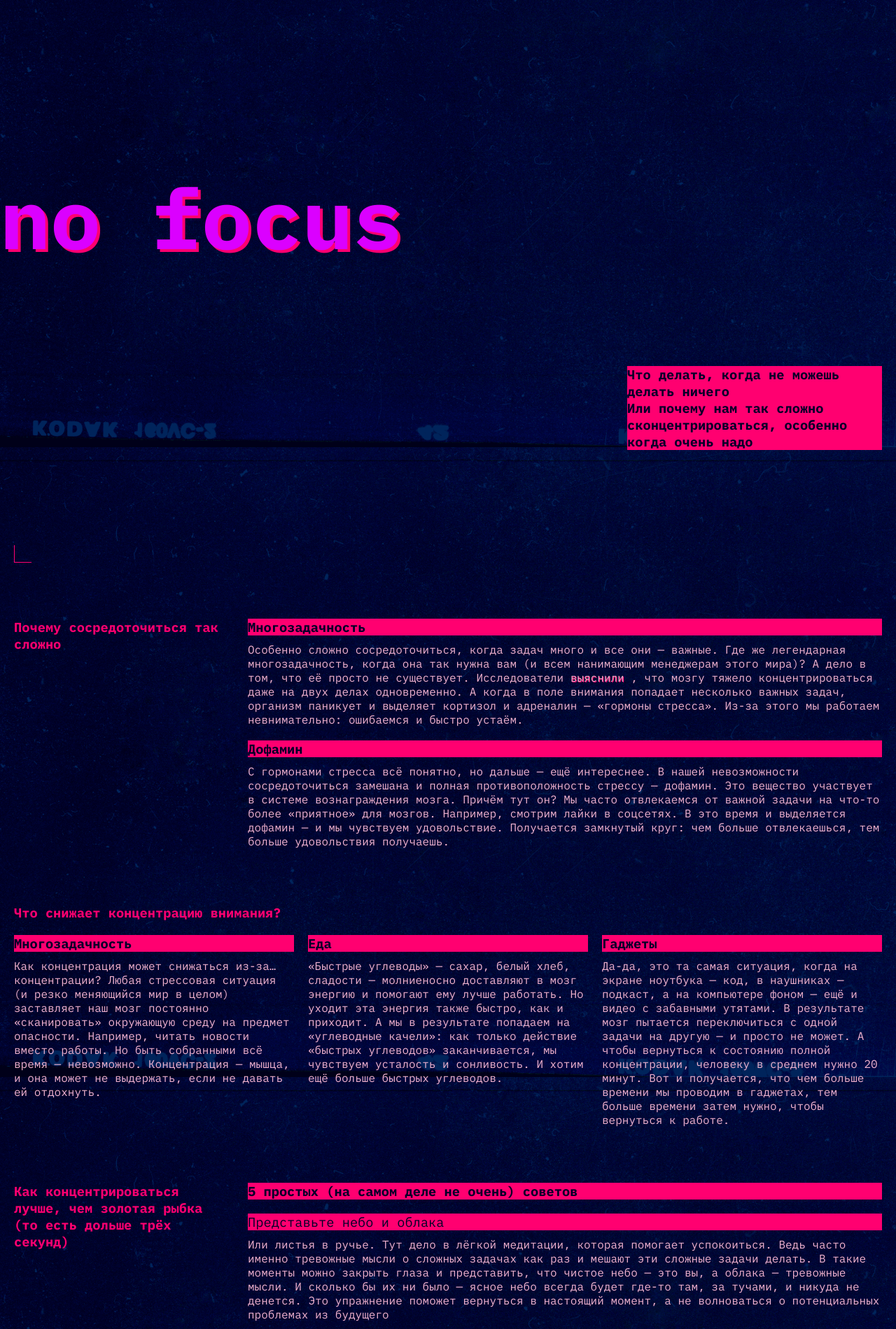
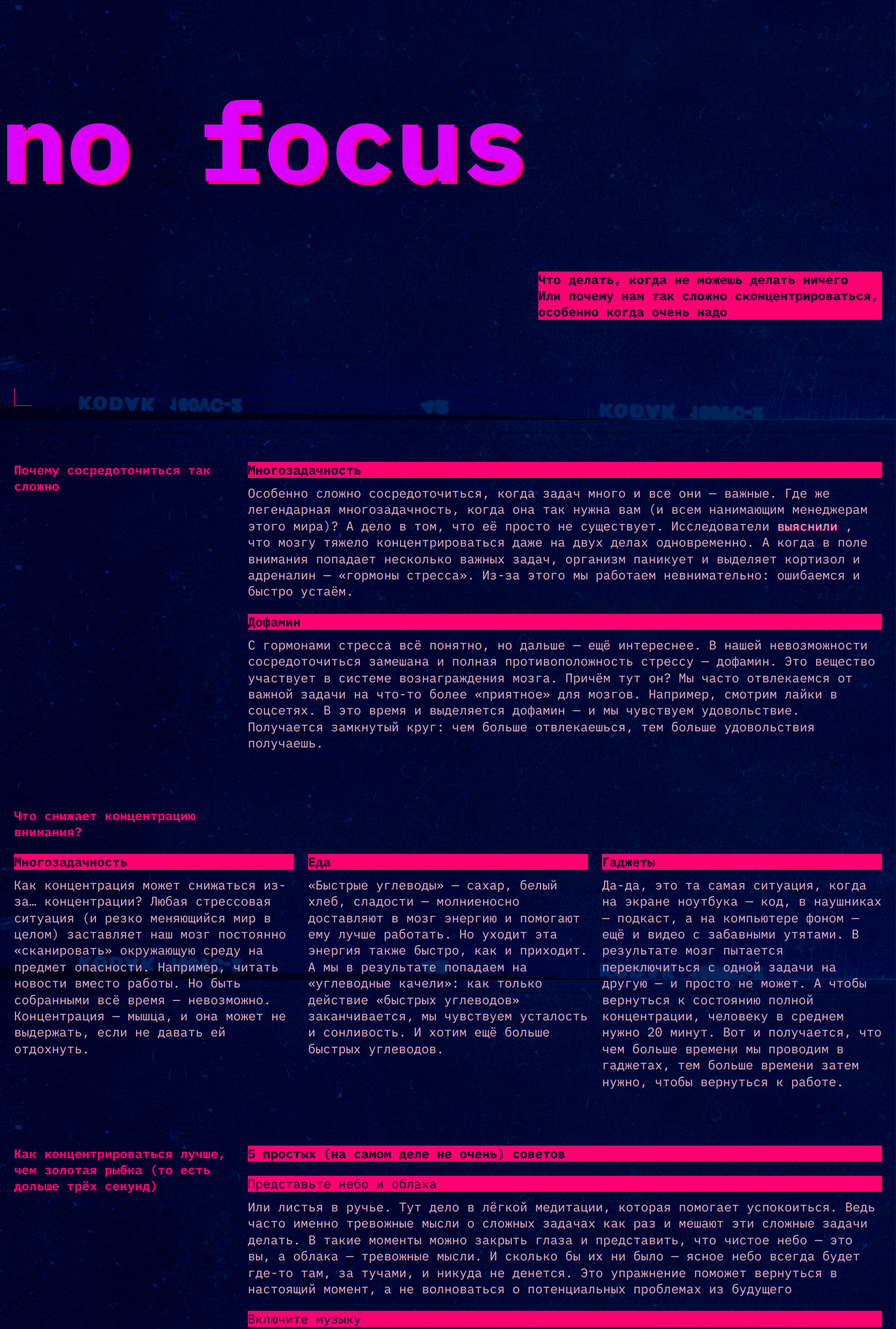
Before and after one commit to LazarevaVictoriaYandexMail/slozhno-sosredotochitsya-fd, a plain HTML site: page index.html in a window 1280 px wide. Shown: the part 200-2099 px from the top of the page at 70% size. Drawn offline with Linux system fonts and the light colour scheme.

Commit message:
правки по ревью

```diff
--- a/index.html
+++ b/index.html
@@ -9,7 +9,6 @@
     <link rel="stylesheet" href="./fonts/fonts.css" />
     <link rel="stylesheet" href="./styles/variables.css" />
     <link rel="stylesheet" href="./styles/globals.css" />
-    <link rel="stylesheet" href="./styles/dark.css" />
     <link rel="stylesheet" href="./styles/light.css" />
     <link rel="stylesheet" href="./styles/style.css" />
     <link rel="icon" href="./images/favicon.svg" type="image/svg+xml" />
@@ -50,21 +49,21 @@
       </nav>
 
       <h1 class="main-title">No focus</h1>
-      <h3 class="article-heading">
+      <h2 class="article-heading">
         Что делать, когда не можешь делать ничего<br />
         Или почему нам так сложно сконцентрироваться, особенно когда очень надо
-      </h3>
+      </h2>
     </header>
 
     <main class="main">
       <!-- Главный заголовок -->
 
       <section class="content-section">
-        <h3 class="section-title">Почему сосредоточиться так сложно</h3>
+        <h2 class="section-title">Почему сосредоточиться так сложно</h2>
 
         <div class="article-block">
           <article>
-            <h3 class="article-heading">Многозадачность</h3>
+            <h2 class="article-heading">Многозадачность</h2>
             <p class="article-text">
               Особенно сложно сосредоточиться, когда задач много и все они —
               важные. Где же легендарная многозадачность, когда она так нужна
@@ -78,7 +77,7 @@
             </p>
           </article>
           <article>
-            <h3 class="article-heading">Дофамин</h3>
+            <h2 class="article-heading">Дофамин</h2>
             <p class="article-text">
               С гормонами стресса всё понятно, но дальше — ещё интереснее. В
               нашей невозможности сосредоточиться замешана и полная
@@ -94,10 +93,10 @@
       </section>
 
       <section class="content-section direction-vertical">
-        <h3 class="section-title">Что снижает концентрацию внимания?</h3>
+        <h2 class="section-title">Что снижает концентрацию внимания?</h2>
         <div class="article-block">
           <article>
-            <h3 class="article-heading">Многозадачность</h3>
+            <h2 class="article-heading">Многозадачность</h2>
             <p class="article-text">
               Как концентрация может снижаться из-за… концентрации? Любая
               стрессовая ситуация (и резко меняющийся мир в целом) заставляет
@@ -108,7 +107,7 @@
             </p>
           </article>
           <article>
-            <h3 class="article-heading">Еда</h3>
+            <h2 class="article-heading">Еда</h2>
             <p class="article-text">
               «Быстрые углеводы» — сахар, белый хлеб, сладости — молниеносно
               доставляют в мозг энергию и помогают ему лучше работать. Но уходит
@@ -119,7 +118,7 @@
             </p>
           </article>
           <article>
-            <h3 class="article-heading">Гаджеты</h3>
+            <h2 class="article-heading">Гаджеты</h2>
             <p class="article-text">
               Да-да, это та самая ситуация, когда на экране ноутбука — код, в
               наушниках — подкаст, а на компьютере фоном — ещё и видео с
@@ -134,10 +133,10 @@
       </section>
 
       <section class="content-section">
-        <h3 class="section-title">
+        <h2 class="section-title">
           Как концентрироваться лучше, чем золотая рыбка (то есть дольше трёх
           секунд)
-        </h3>
+        </h2>
 
         <div class="article-block">
           <h3 class="article-heading">
@@ -145,7 +144,7 @@
           </h3>
 
           <article>
-            <h3 class="article-heading regular">Представьте небо и облака</h3>
+            <h2 class="article-heading regular">Представьте небо и облака</h2>
             <p class="article-text">
               Или листья в ручье. Тут дело в лёгкой медитации, которая помогает
               успокоиться. Ведь часто именно тревожные мысли о сложных задачах
@@ -158,7 +157,7 @@
             </p>
           </article>
           <article>
-            <h3 class="article-heading regular">Включите музыку</h3>
+            <h2 class="article-heading regular">Включите музыку</h2>
             <p class="article-text">
               Но не любую, и не любимую. Любимая может быть связана с сильными
               положительными эмоциями, которые тоже очень сильно отвлекают.
@@ -167,7 +166,7 @@
             </p>
           </article>
           <article>
-            <h3 class="article-heading regular">Прогуляйтесь</h3>
+            <h2 class="article-heading regular">Прогуляйтесь</h2>
             <p class="article-text">
               Или даже пробегитесь. Лучше найти парк или лес: один эксперимент
               <a href="#" target="_blank">показал,</a> что созерцание природы
@@ -179,7 +178,7 @@
             </p>
           </article>
           <article>
-            <h3 class="article-heading regular">Хорошо ешьте</h3>
+            <h2 class="article-heading regular">Хорошо ешьте</h2>
             <p class="article-text">
               Мы — не ваша бабушка, но это правда важно. Выбирайте продукты,
               которые препятствуют резким скачкам сахара в крови. Например, с
@@ -188,7 +187,7 @@
             </p>
           </article>
           <article>
-            <h3 class="article-heading regular">Читайте</h3>
+            <h2 class="article-heading regular">Читайте</h2>
             <p class="article-text">
               Настоящие бумажные книги. Это правда помогает с концентрацией:
               чтобы прочитать пост в соцсети, достаточно нескольких минут или
@@ -200,34 +199,34 @@
       </section>
 
       <section class="images-section">
-        <h3 class="section-title">А можно в картинках?</h3>
+        <h2 class="section-title">А можно в картинках?</h2>
         <div class="grid-container">
           <img
-            src="/images/sunset.png"
+            src="./images/sunset.png"
             alt="Закат над горизонтом в горах"
             class="grid-item sunset-image"
             loading="lazy"
           />
           <img
-            src="/images/ice-cream.png"
+            src="./images/ice-cream.png"
             alt="Разноцветное мороженое в вафельном рожке"
             class="grid-item ice-cream-image"
             loading="lazy"
           />
           <img
-            src="/images/tape.png"
+            src="./images/tape.png"
             alt="Старая аудиокассета для магнитофона"
             class="grid-item tape-image"
             loading="lazy"
           />
           <img
-            src="/images/books.png"
+            src="./images/books.png"
             alt="Стопка книг на столе"
             class="grid-item books-image"
             loading="lazy"
           />
           <img
-            src="/images/street.png"
+            src="./images/street.png"
             alt="Опустевшая городска улица"
             class="grid-item street-image"
             loading="lazy"
--- a/styles/light.css
+++ b/styles/light.css
@@ -5,6 +5,7 @@
   --text: #353430;
   --accent: #ff8dcb;
   --section-accent-color: var(--text);
+  --button-hover-border-color: #32312D66;
   --button-color: var(--text);
   --heading-sec: var(--text);
   --size-base: 18px;
--- a/styles/style.css
+++ b/styles/style.css
@@ -1,9 +1,9 @@
-
 .page {
   display: grid;
-  gap: clamp(40px, 5vw, 60px);
+  gap: clamp(40px, 22.72px + 4.85vw, 60px);
   background-color: var(--bg-color);
   background-image: var(--bg-image);
+  background-size: cover;
   background-position: center;
   background-attachment: fixed;
 }
@@ -102,6 +102,16 @@
   text-transform: lowercase;
 }
 
+.header__theme-menu-button:hover {
+  border: 1px solid var(--button-hover-border-color);
+}
+
+.header__theme-menu-button:focus {
+  outline: none;
+  border: none;
+  border-bottom: 1px solid var(--button-color);
+}
+
 .header__theme-menu-button_active {
   border: 1px solid var(--button-color);
   pointer-events: none;
@@ -109,7 +119,7 @@
 
 .main-title {
   color: var(--heading-accent);
-  font-size: var(--size-h);
+  font-size: var(--size-s);
   text-transform: lowercase;
   font-weight: var(--weight-bold);
   line-height: 83%;
@@ -125,7 +135,7 @@
 
 .main {
   display: grid;
-  gap: clamp(50px, 10vw, 80px);
+  gap: 50px;
   padding-left: clamp(10px, 2.5vw, 20px);
   padding-right: clamp(10px, 2.5vw, 20px);
 }
@@ -138,6 +148,7 @@
 .section-title {
   background-color: transparent;
   color: var(--section-accent-color);
+  font-size: 18px;
 }
 
 .article-block {
@@ -150,6 +161,7 @@
   background-color: var(--accent);
   font-weight: var(--weight-bold);
   color: var(--heading-sec);
+  font-size: 18px;
 }
 
 .header .article-heading {
@@ -180,7 +192,6 @@ a:focus {
 }
 
 .images-section {
-  margin-bottom: 40px;
   display: grid;
   gap: 10px;
 }
@@ -203,14 +214,22 @@ a:focus {
 }
 
 @media (width >= 768px) {
-  .header {
-    height: 100vh;
+  .header,
+  .footer {
     min-height: 1024px;
   }
 
   .header > .article-heading {
     margin-left: auto;
     max-width: 364px;
+  }
+
+  .main {
+    gap: 80px;
+  }
+
+  .main-title {
+    font-size: var(--size-m);
   }
 
   .header > .main-title {
@@ -226,6 +245,14 @@ a:focus {
     grid-template-columns: auto;
   }
 
+  .direction-vertical .section-title {
+    max-width: 236px;
+  }
+
+  .images-section {
+    gap: 20px;
+  }
+
   .grid-container {
     grid-template-columns: repeat(3, 1fr);
     grid-template-rows: 192px 230px 318px;
@@ -234,7 +261,6 @@ a:focus {
   .grid-item {
     object-fit: cover;
     height: 100%;
-    width: 100%;
   }
 
   .grid-item:nth-child(1) {
@@ -254,22 +280,34 @@ a:focus {
 }
 
 @media (width >= 1024px) {
+  .header,
+  .footer {
+    min-height: 768px;
+  }
+
   .header__theme-menu {
     display: flex;
     align-self: flex-start;
   }
 
+  .header > .article-heading {
+    max-width: 491px;
+  }
+
   .header__theme-menu-list {
-    margin: auto;
+    margin-inline: auto;
     flex-direction: row;
+  }
+
+  .main-title {
+    font-size: var(--size-l);
   }
 
   .content-section {
     grid-template-columns: 314px 1fr;
-    grid-template-rows: auto;
   }
 
-  .direction-vertical {
+  .content-section.direction-vertical {
     grid-template-columns: auto;
   }
 
@@ -277,4 +315,31 @@ a:focus {
     display: grid;
     grid-template-columns: repeat(3, 1fr);
   }
+
+  .direction-vertical .section-title {
+    max-width: 315px;
+  }
+
+  .grid-container {
+    grid-template-rows: 260px 315px 433px;
+    gap: 20px;
+  }
 }
+
+@media (prefers-color-scheme: dark) {
+  :root {
+    color-scheme: dark;
+  }
+}
+
+@media (prefers-color-scheme: light) {
+  :root {
+    color-scheme: light;
+  }
+}
+
+@media (prefers-color-scheme: no-preference) {
+  :root {
+    color-scheme: light;
+  }
+}
--- a/styles/variables.css
+++ b/styles/variables.css
@@ -6,12 +6,19 @@
   --accent: #ff0070;
   --section-accent-color: var(--accent);
   --button-color: var(--accent);
+  --button-hover-border-color: #FF007066;
   --heading-sec: #000028;
   --size-base: 18px;
-  --size-h: clamp(7.25rem, 7.0115rem + 1.0178vw, 7.5rem);
+  --size-s: 116px;
+  --size-m: 120px;
+  --size-l: 157px;
   --weight-reg: 400;
   --weight-bold: 700;
   --lh-base: 23.4px;
   --lh-btn: 18px;
   --rec-decoration-visibility: visible;
+
+  --typography-size-base: 18px;
+  --typography-weight-regular: 400;
+  --line-height-base: 23.4px;
 }
```
